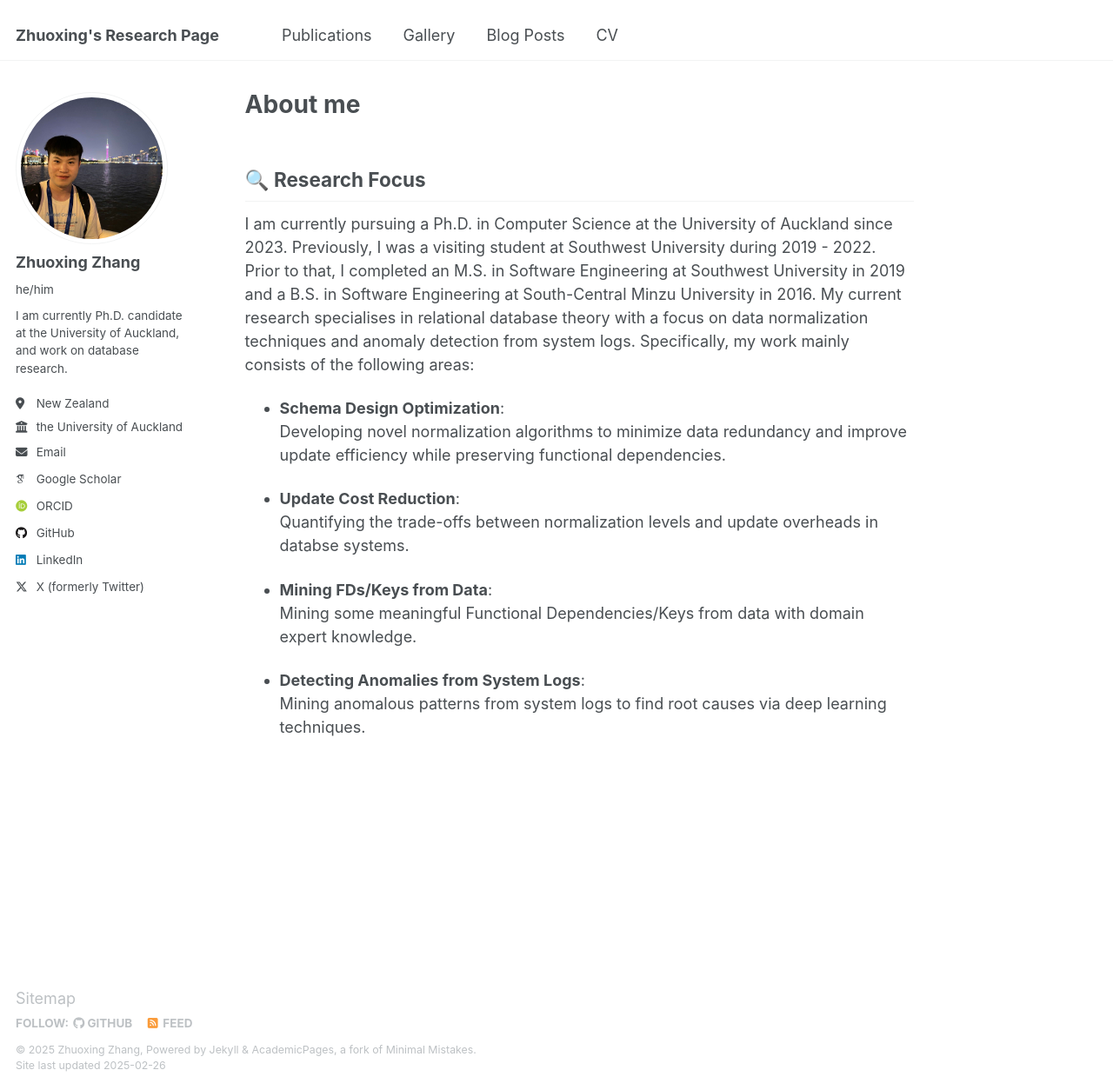
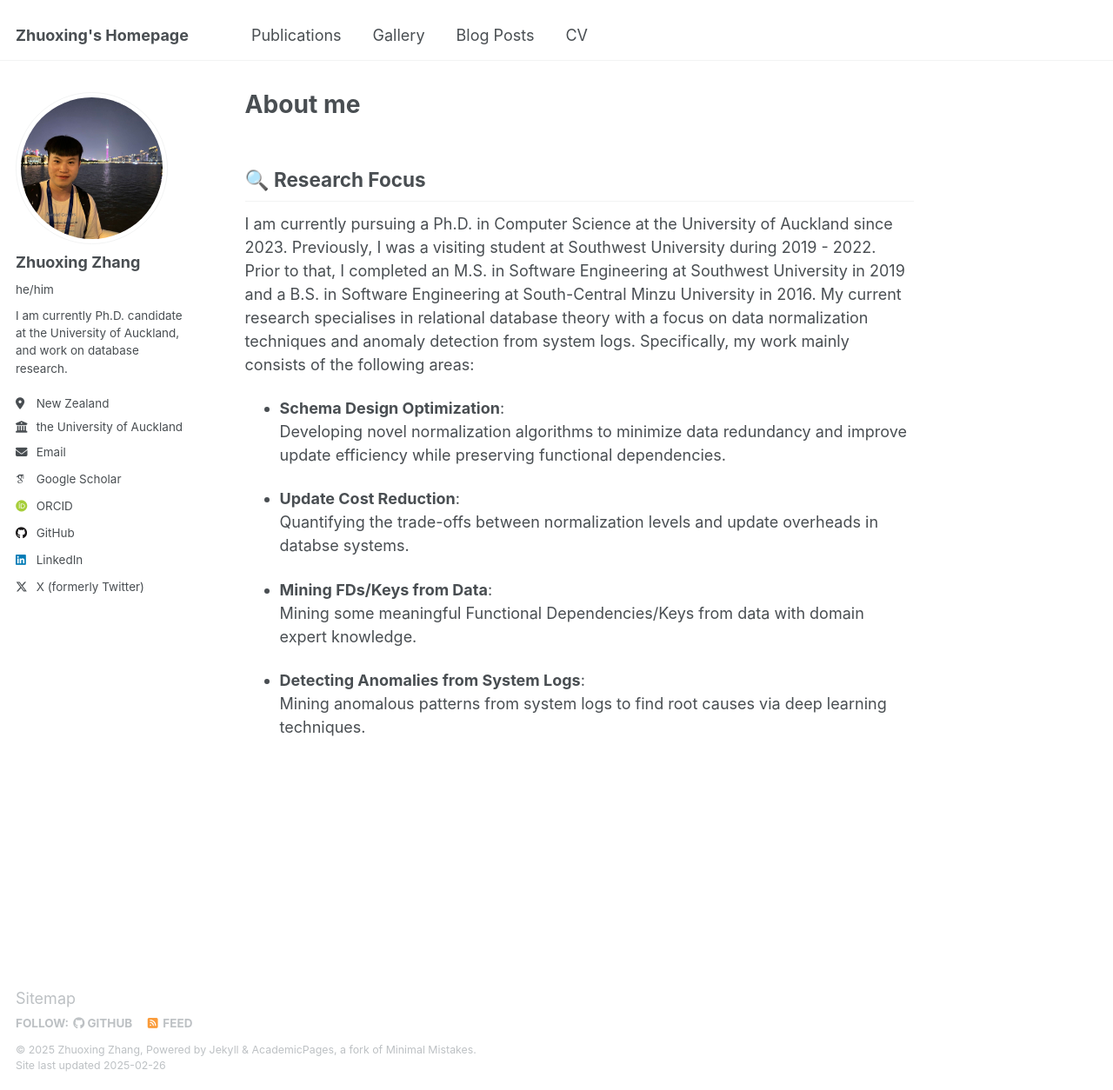
Before and after one commit to zhuoxingzhang/zhuoxingzhang.github.io, a Jekyll site: the page built from _pages/about.md, in a window 1280 px wide and 1254 px high. Shown: the whole window at 87% size. Built offline with Jekyll 4.4.1, drawn with Linux system fonts in a browser that asks for light colours; some web fonts are replaced.

Commit message:
Update _config.yml

```diff
--- a/_config.yml
+++ b/_config.yml
@@ -9,7 +9,7 @@
 # Basic Site Settings
 locale                   : "en-US"
 site_theme               : "default"
-title                    : "Zhuoxing's Research Page"
+title                    : "Zhuoxing's Homepage"
 title_separator          : "-"
 name                     : &name "Zhuoxing Zhang"
 description              : &description "personal description"
```
